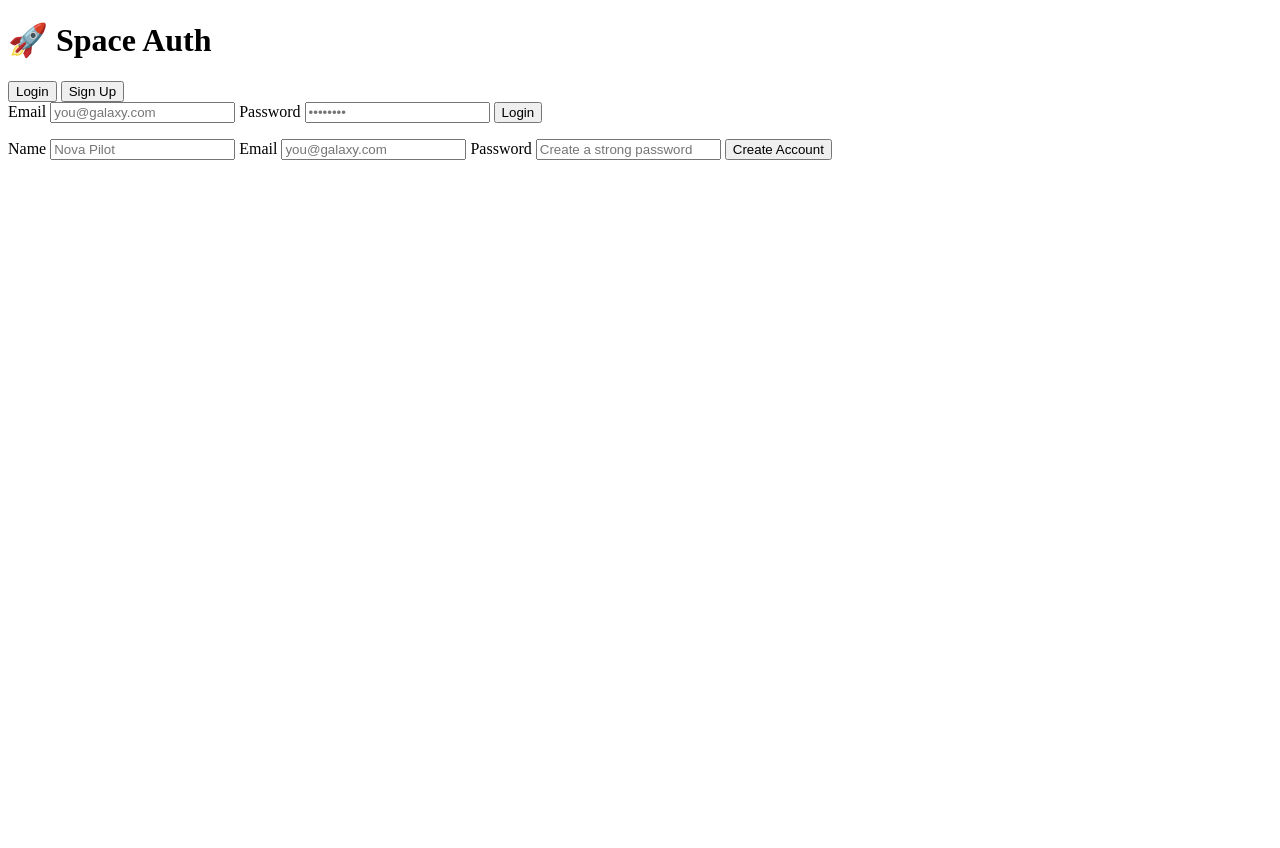
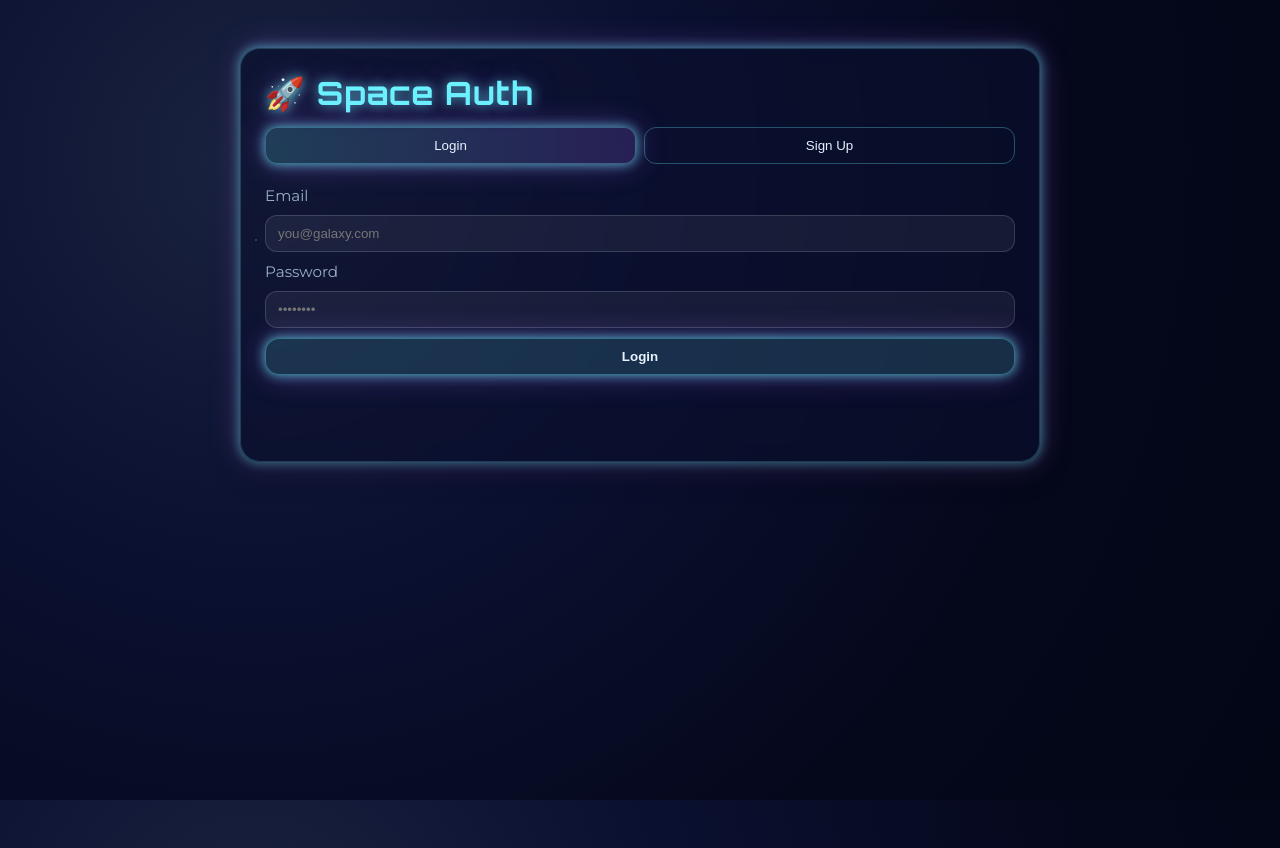
Before and after one commit to Gopi-yenduru/space-auth, a website: page public/index.html in a window 1280 px wide. Before the commit the page ends 800 px from the top, so only its background shows below. Drawn offline with Linux system fonts and the light colour scheme.

Commit message:
Update style.css

```diff
--- a/public/style.css
+++ b/public/style.css
@@ -1 +1,146 @@
-<style.css code here>
+/* Google Fonts loaded in HTML: Orbitron + Montserrat */
+:root {
+  --bg1: #060b1b;
+  --bg2: #0b1b3d;
+  --accent: #6cf1ff;
+  --accent-2: #b26cff;
+  --text: #e8f2ff;
+  --muted: #9bb0c2;
+  --glow: 0 0 12px rgba(108, 241, 255, 0.7), 0 0 30px rgba(178, 108, 255, 0.35);
+}
+
+* { box-sizing: border-box; }
+
+body.space-bg {
+  margin: 0;
+  min-height: 100vh;
+  color: var(--text);
+  background: radial-gradient(circle at 20% 20%, #1a2340 0%, #0a1030 35%, #05081b 70%, #030615 100%),
+              linear-gradient(120deg, rgba(108,241,255,0.08), rgba(178,108,255,0.08));
+  font-family: "Montserrat", system-ui, -apple-system, Segoe UI, Roboto, sans-serif;
+  background-attachment: fixed;
+  overflow-x: hidden;
+}
+
+/* twinkling stars */
+body.space-bg::before, body.space-bg::after {
+  content: "";
+  position: fixed;
+  inset: 0;
+  pointer-events: none;
+  background-image:
+    radial-gradient(2px 2px at 20% 30%, rgba(255,255,255,.7) 0, transparent 50%),
+    radial-gradient(1px 1px at 70% 60%, rgba(255,255,255,.6) 0, transparent 50%),
+    radial-gradient(1.5px 1.5px at 40% 80%, rgba(255,255,255,.5) 0, transparent 50%);
+  animation: twinkle 6s linear infinite alternate;
+}
+body.space-bg::after { animation-duration: 8s; opacity: .6; }
+@keyframes twinkle { from {opacity:.4} to {opacity:1} }
+
+.container {
+  max-width: 800px;
+  margin: 6vh auto;
+  padding: 24px;
+}
+
+.card {
+  background: rgba(10, 16, 45, 0.6);
+  border: 1px solid rgba(108, 241, 255, 0.2);
+  border-radius: 20px;
+  box-shadow: 0 10px 30px rgba(0,0,0,0.4), var(--glow);
+  backdrop-filter: blur(10px);
+}
+
+.title {
+  margin: 0 0 12px 0;
+  font-family: "Orbitron", sans-serif;
+  letter-spacing: 1px;
+}
+
+.neon { text-shadow: var(--glow); color: var(--accent); }
+
+.tabs {
+  display: flex;
+  gap: 8px;
+  margin: 14px 0 22px;
+}
+.tab {
+  flex: 1;
+  padding: 10px 12px;
+  border-radius: 12px;
+  border: 1px solid rgba(108,241,255,.3);
+  background: transparent;
+  color: var(--text);
+  cursor: pointer;
+}
+.tab.active {
+  background: linear-gradient(90deg, rgba(108,241,255,.18), rgba(178,108,255,.18));
+  box-shadow: var(--glow);
+}
+
+.form { display: grid; gap: 10px; }
+.form label { color: var(--muted); font-size: 0.95rem; }
+.form input, .form textarea {
+  padding: 10px 12px;
+  border-radius: 12px;
+  border: 1px solid rgba(255,255,255,.15);
+  background: rgba(255,255,255,.06);
+  color: var(--text);
+  outline: none;
+}
+.form input:focus, .form textarea:focus {
+  border-color: var(--accent);
+  box-shadow: 0 0 0 3px rgba(108,241,255,.2);
+}
+
+.btn {
+  padding: 10px 14px;
+  border-radius: 14px;
+  border: 1px solid rgba(108,241,255,.35);
+  background: rgba(108,241,255,.15);
+  color: var(--text);
+  font-weight: 600;
+  cursor: pointer;
+}
+.btn.glow { box-shadow: var(--glow); }
+.btn.outline { background: transparent; }
+.btn:hover { transform: translateY(-1px); }
+
+.error { color: #ff8fa3; min-height: 20px; }
+.hint { color: var(--muted); font-size: 0.9rem; }
+
+.panel { display: none; }
+.panel.active { display: block; }
+
+.profile-header {
+  display: flex;
+  justify-content: space-between;
+  align-items: center;
+}
+
+.profile {
+  display: grid;
+  grid-template-columns: 160px 1fr;
+  gap: 16px;
+  margin-top: 14px;
+}
+.avatar-wrap {
+  display: grid;
+  place-items: center;
+}
+.avatar {
+  width: 140px;
+  height: 140px;
+  border-radius: 999px;
+  object-fit: cover;
+  border: 2px solid rgba(108,241,255,.5);
+  box-shadow: var(--glow);
+  background: rgba(255,255,255,.05);
+}
+
+.status {
+  margin: 6px 0 10px;
+  color: var(--accent);
+  font-family: "Orbitron", sans-serif;
+  font-size: 0.95rem;
+}
```
